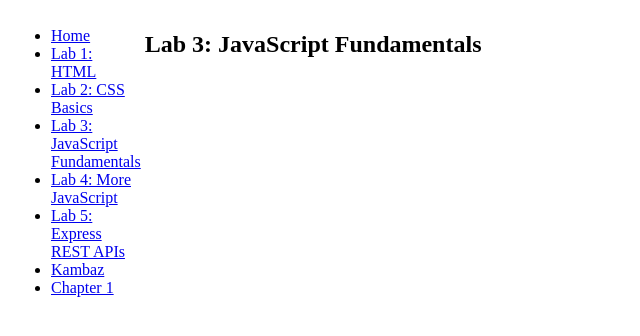
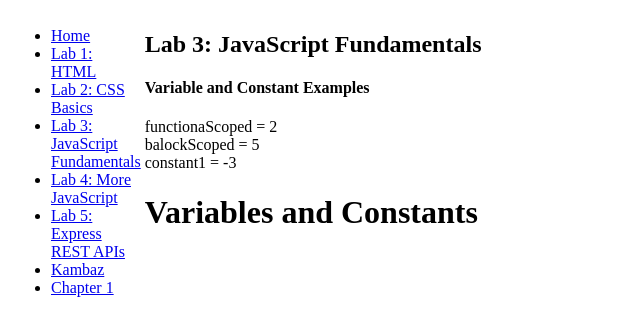
Before and after one commit to Fixlei/kambaz-next-js, a Next.js app: page /labs/lab3 in a window 1280 px wide. Shown: the top 336 px of the page, without its empty margins (0-640 px from the left). Built offline with nearby package versions, Linux system fonts and the light colour scheme.

Commit message:
Lab 3 Var & Const -  first push

```diff
--- /dev/null
+++ b/app/labs/lab3/VariablesAndConstants.tsx
@@ -0,0 +1,18 @@
+export default function VariablesAndConstants() {
+    //eslint-disable-next-line no-var
+    var funcionaScoped = 2;
+    //eslint-disable-next-line prefer-const
+    let balockScoped = 5;
+    const constant1 = funcionaScoped - balockScoped;
+    return (
+        <div id="wd-variables-and-constants">
+            <h4> Variable and Constant Examples</h4>
+            functionaScoped = {funcionaScoped}
+            <br />
+            balockScoped = {balockScoped}
+            <br />
+            constant1 = {constant1}
+            <h1>Variables and Constants</h1>
+        </div>
+    );
+}
--- a/app/labs/lab3/page.tsx
+++ b/app/labs/lab3/page.tsx
@@ -1,8 +1,10 @@
+import VariablesAndConstants from './VariablesAndConstants';
 export default function Lab3() {
   return (
     <div id="wd-lab3">
       <h2>Lab 3: JavaScript Fundamentals</h2>
       {/* Add your JavaScript examples here */}
+      <VariablesAndConstants />
     </div>
   );
 }
```
